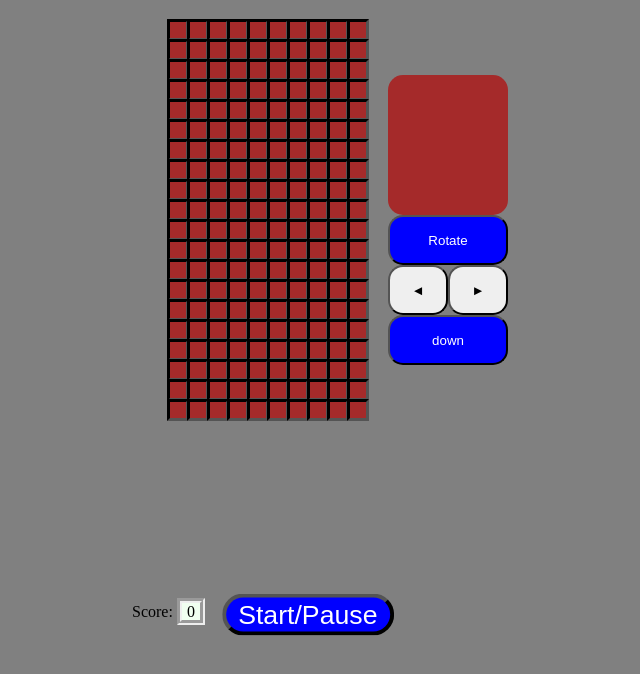
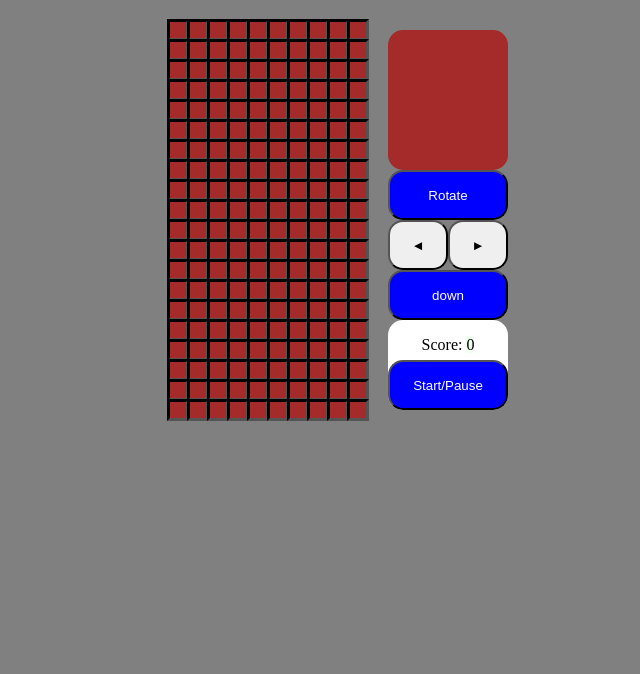
Before and after one commit to vinyl704/basic_tetris_clone, a plain HTML site: page index.html in a window 1280 px wide. Shown: the whole page, without its empty margins (312-952 px from the left). Drawn offline with Linux system fonts and the light colour scheme.

Commit message:
changed the ui again

```diff
--- a/index.html
+++ b/index.html
@@ -6,14 +6,10 @@
             <title>Basic Tetris Clone</title>
             <link rel="stylesheet" href="style.css"></link>
             <link rel="stylesheet" href="reset.css"></link>
+
         </head>
         <body>
-            <div class="scoreContainer">
-            <div class="score-box">
-                <h3 id="score-card">Score: <span id="score">0</span></h3>
-            </div>
-            <button id="start-button">Start/Pause</button>
-        </div>
+
 
             <div class="container">
 
@@ -255,6 +251,12 @@
                     <button class="rightBtn">►</button>
                     <button class="downBtn">down</button>
                 </div>
+                <div class="scoreContainer">
+                    <div class="score-box">
+                        <h3 id="score-card">Score: <span id="score">0</span></h3>
+                    </div>
+                    <button id="start-button">Start/Pause</button>
+                </div>
             </div>
             </div>
         </body>
--- a/style.css
+++ b/style.css
@@ -6,18 +6,18 @@ body{
     }
 
 #score-card{
-    padding-left: 60px;
+    order: 1;
     position: relative;
 
 }
 
 #score{
-    padding-left: 5px;
-    padding-right: 5px;
-    border-style: groove;
-    border-width: 5px;
+    order: 2;
+
+
     background-color: honeydew;
-    margin-bottom: 10px;
+
+    position: relative;
 
 }
 
@@ -48,11 +48,13 @@ body{
 }
 
 .scoreContainer{
-    display:flex;
-    position: fixed;
-    bottom: 175px;
-    left: 30%;
-    margin: auto;
+    display: flex;
+    flex-direction: column;
+    justify-content: center;
+    margin: 0;
+    border-radius: 15px;
+    background: white;
+
 }
 
 .grid{
@@ -71,23 +73,27 @@ body{
 
  .etc{
      grid-column: 3/4;
-     grid-row: 1/3;
+
  }
 .score-box{
-    display: flex;
-    float: unset;
+    justify-content: center;
+    height:30px;
+    align-items:center;
+    align-content: center;
+    text-align: center;
+    margin-top: 10px;
+
 
 
 }
 #start-button{
     position: relative;
-    margin-left: 60px;
+    order: 3;
     color: white;
     background-color: blue;
     font-family: fantasy;
-
-    transform: scale(2);
-    border-radius: 20px;
+    height: 50px;
+    border-radius: 15px;
 }
 .grid div{
     position: inherit;
@@ -136,6 +142,7 @@ body{
 }
 
 .container{
+    width:100vw;
     display: grid;
     align-items: center;
     justify-content: center;
```
Also changed, not shown: application.js (line endings or trailing spaces).
